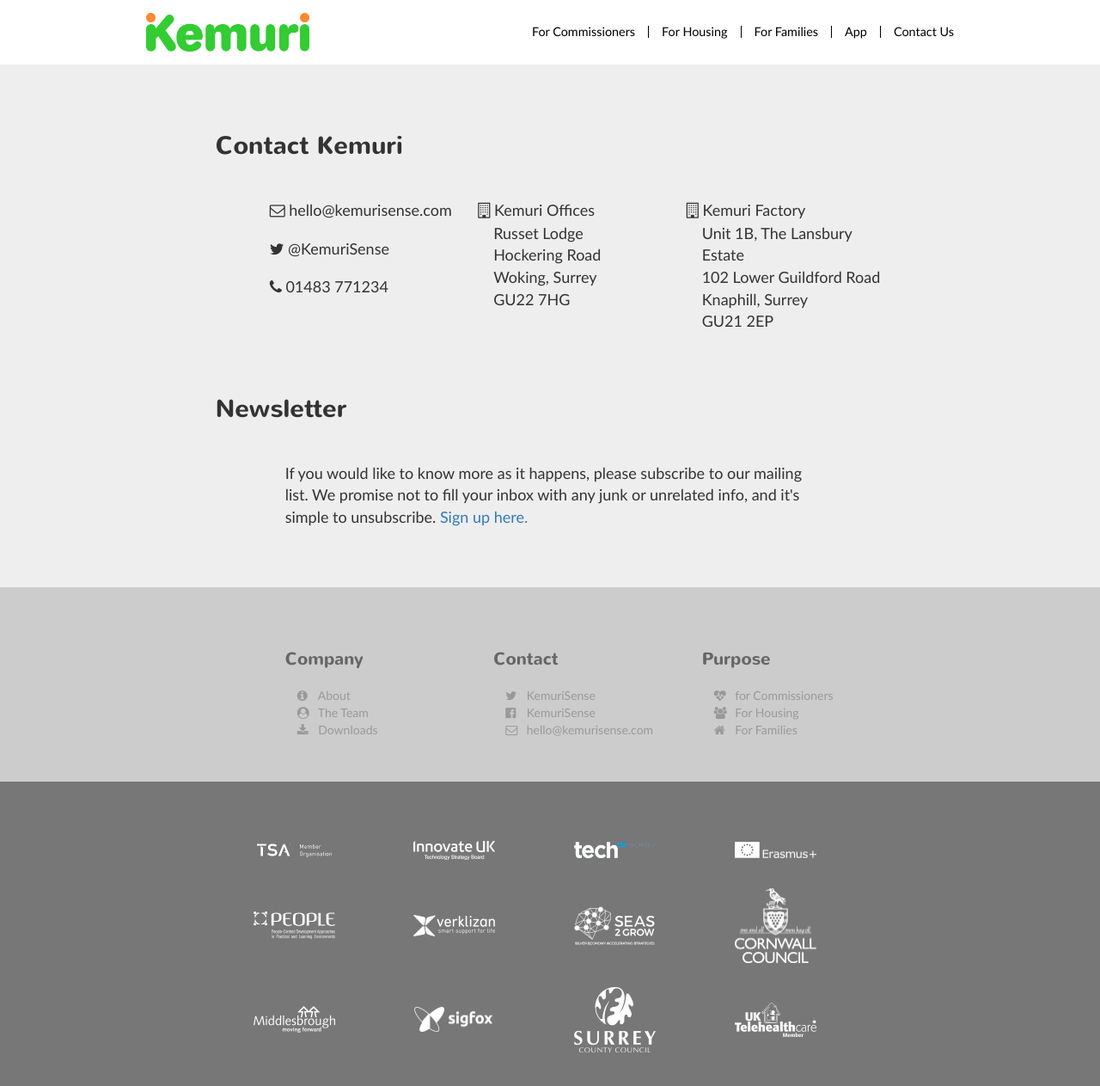
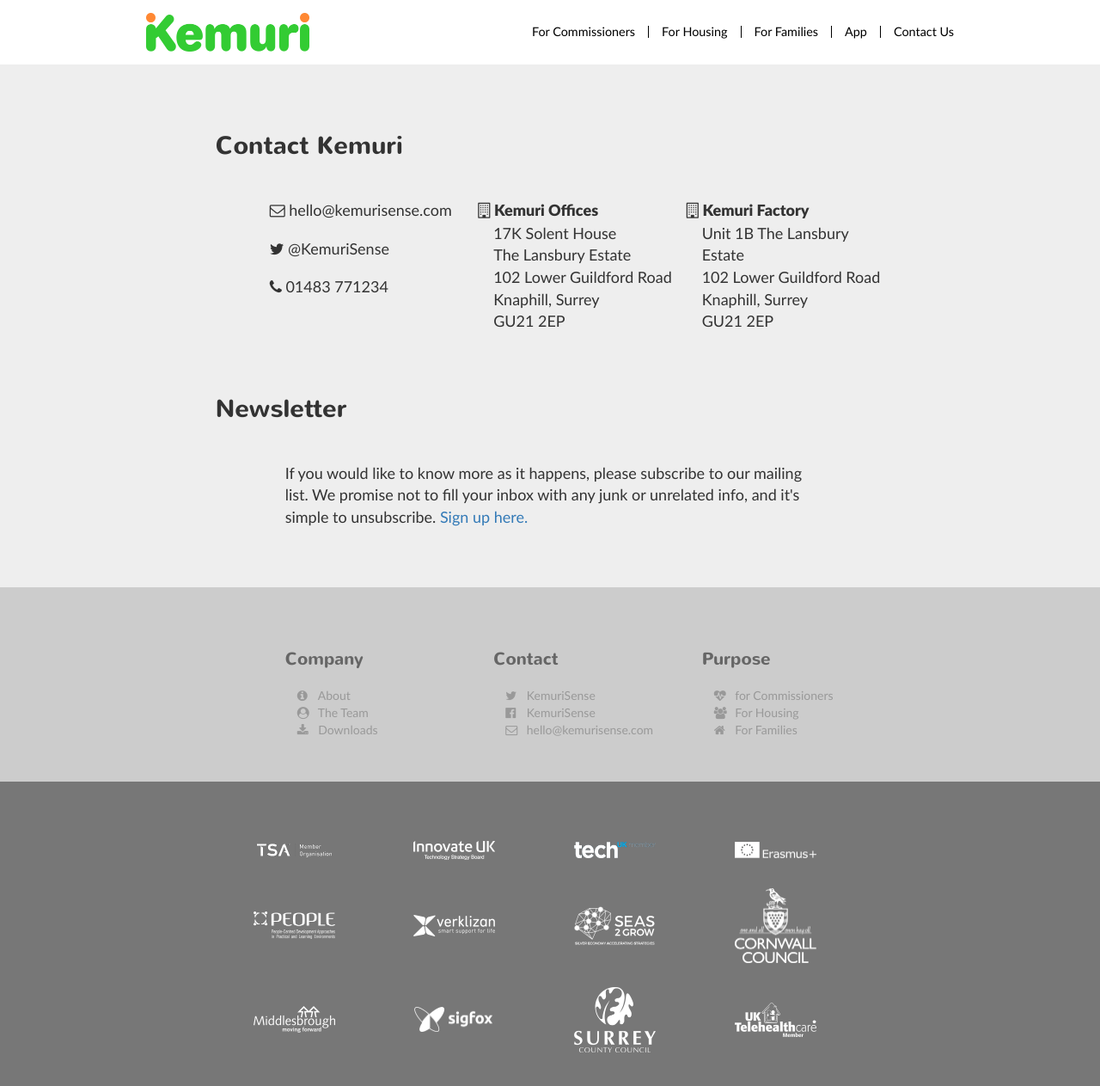
Before and after one commit to intelligentlilli/kemurisense.github.io, a Jekyll site: the page built from contact.html, in a window 1280 px wide and 1288 px high. Shown: the top 1263 px of the window at 86% size. Built offline with Jekyll 4.4.1, drawn with Linux system fonts in a browser that asks for light colours.

Commit message:
Update the address

```diff
--- a/contact.html
+++ b/contact.html
@@ -22,18 +22,20 @@
       </div>
       <div class="col-md-3 col-md-push-2 contact-info">
         <p><span class="k-icon"></span>
-            Kemuri Offices<br>
-            Russet Lodge<br>
-            Hockering Road<br>
-            Woking, Surrey<br>
-            GU22 7HG<br><br></p>
+            <strong>Kemuri Offices</strong><br>
+            17K Solent House<br>
+            The Lansbury Estate<br>
+            102 Lower Guildford Road<br>
+            Knaphill, Surrey<br>
+            GU21 2EP<br><br></p>
 
       </div>
       <div class="col-md-3 col-md-push-2  contact-info">
 
         <p><span class="k-icon"></span>
-            Kemuri Factory<br>
-            Unit 1B, The Lansbury Estate<br>
+            <strong>Kemuri Factory</strong><br>
+            Unit 1B
+            The Lansbury Estate<br>
             102 Lower Guildford Road<br>
             Knaphill, Surrey<br>
             GU21 2EP<br><br></p>
```
